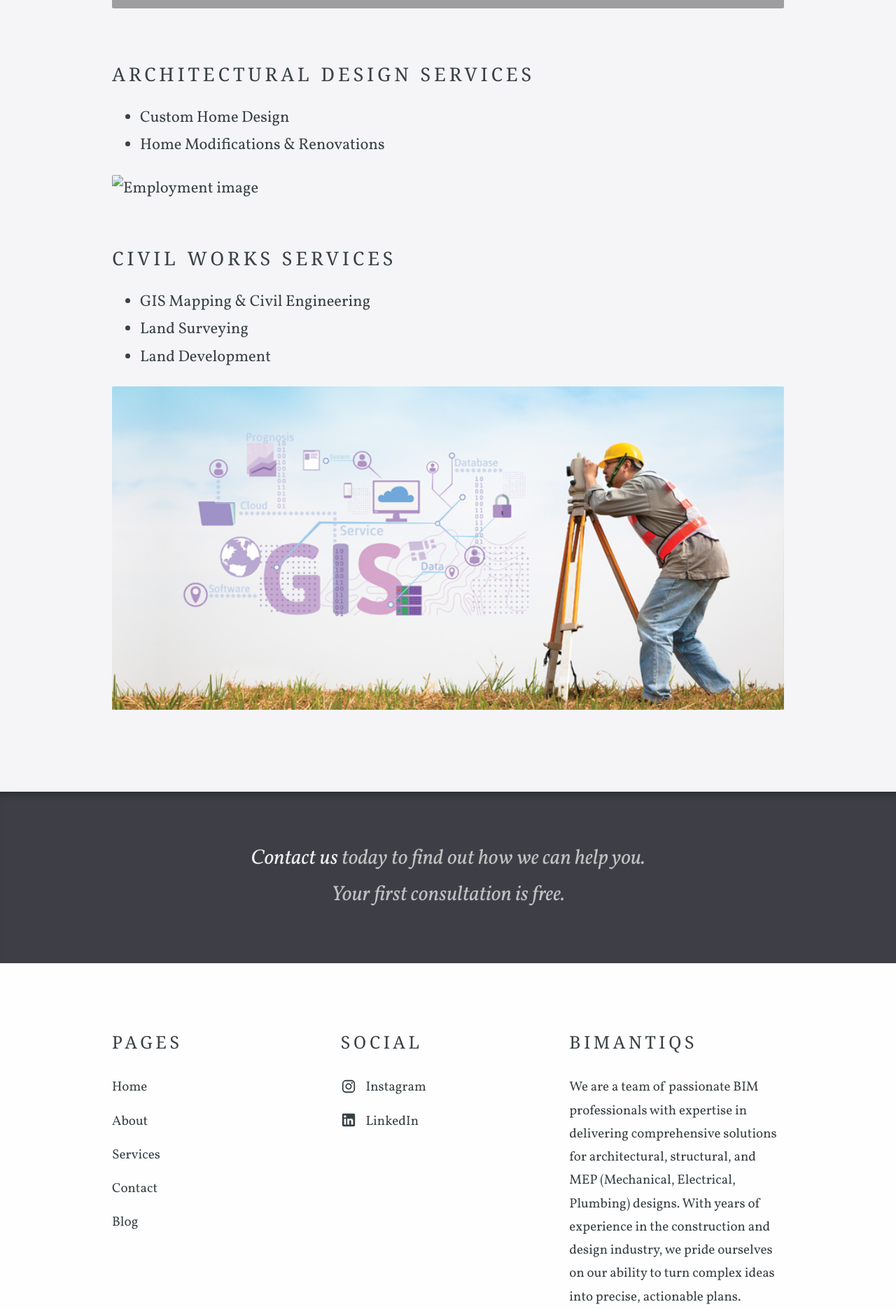
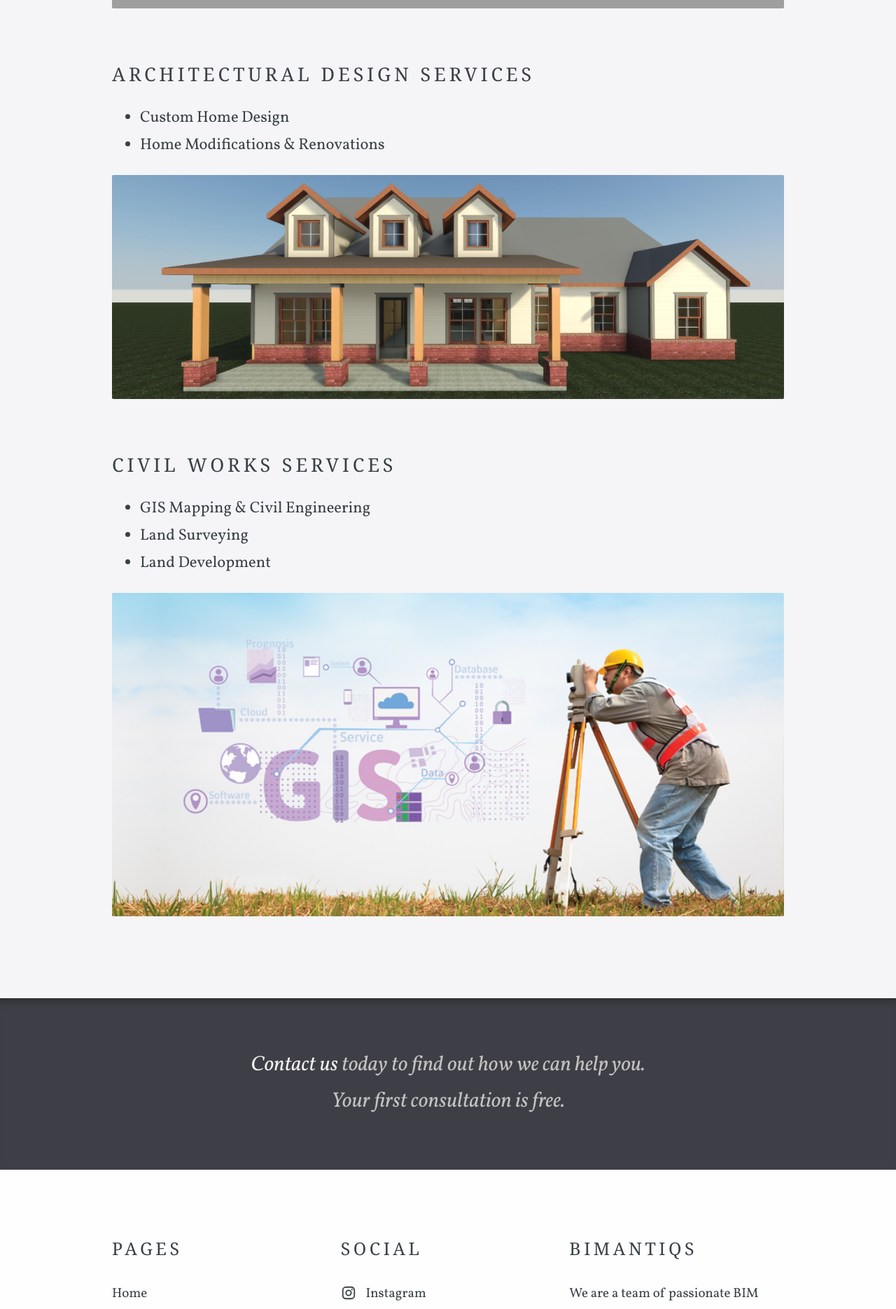
Before and after one commit to R-Madhav/BIMAntiqs.github.io, a Jekyll site: the page built from services.html, in a window 1280 px wide. Shown: the part 1885-3755 px from the top of the page at 70% size. Built offline with Jekyll 4.4.1, drawn with Linux system fonts in a browser that asks for light colours; some web fonts are replaced; grey boxes are pictures that could not be loaded.

Commit message:
Update services.html

```diff
--- a/services.html
+++ b/services.html
@@ -33,7 +33,7 @@
 		</ul>
 	</p>
 
-	<p><img src="images/ArchDesign.jpg" width="960" height="350" alt="Employment image"></p>
+	<p><img src="/images/ArchDesign.jpg" width="960" height="350" alt="Employment image"></p>
 
 	<h3>Civil Works Services</h3>
 	<p>
```
